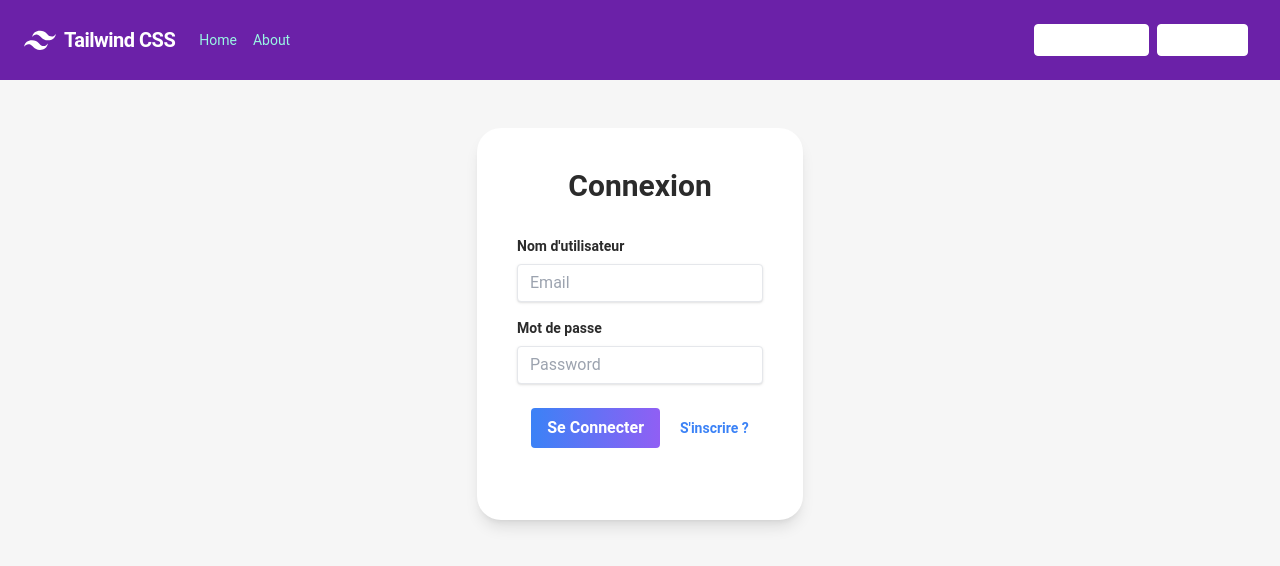
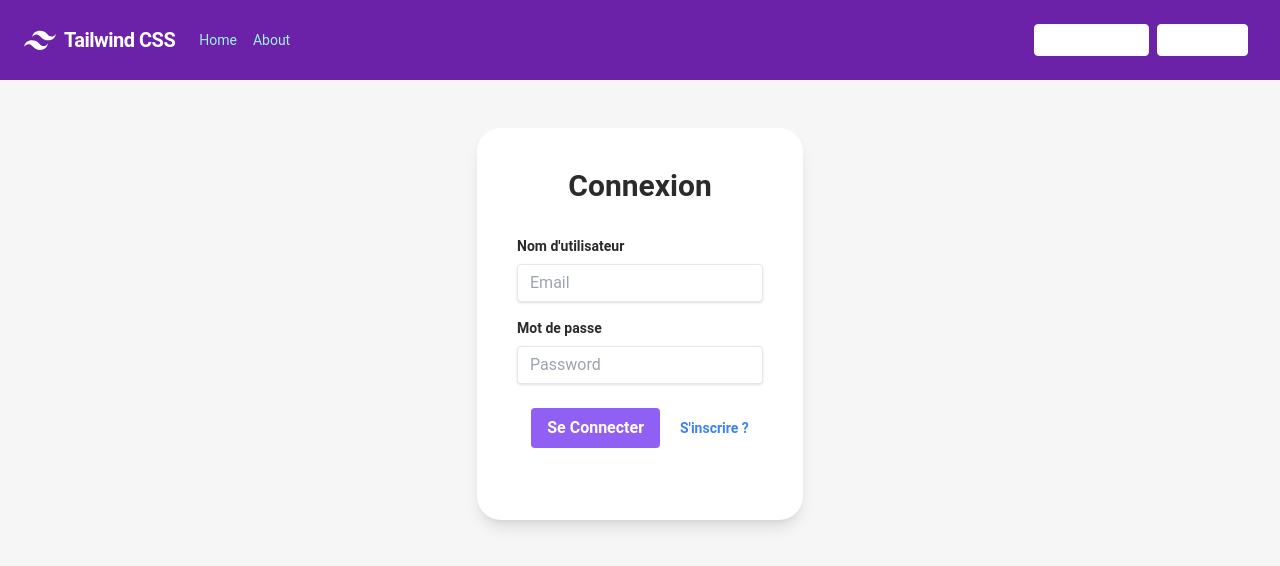
Before and after one commit to th0mas2118/Atelier_2, a Vue app in the folder reunionou/: page /login in a window 1280 px wide. Shown: the top 566 px of the page. Built offline with nearby package versions, Linux system fonts and the light colour scheme.

Commit message:
fix button color

```diff
--- a/reunionou/src/components/FormButton.vue
+++ b/reunionou/src/components/FormButton.vue
@@ -30,7 +30,7 @@
 
 <template lang="">
     <button
-            class="bg-gradient-to-r from-blue-500 to-cpurple hover:bg-blue-700 text-white font-bold py-2 px-4 rounded focus:outline-none focus:shadow-outline"
+            class="bg-cpurple hover:bg-blue-700 text-white font-bold py-2 px-4 rounded focus:outline-none focus:shadow-outline"
             type="button" @click="execute">
             Se Connecter
           </button>
--- a/reunionou/src/views/RegisterView.vue
+++ b/reunionou/src/views/RegisterView.vue
@@ -82,7 +82,7 @@
       </div>
       <div class="flex items-center justify-between mt-11 gap-6">
         <button
-          class="bg-gradient-to-r from-blue-500 to-cpurple hover:bg-blue-700 text-white font-bold py-2 px-4 rounded focus:outline-none focus:shadow-outline"
+          class="bg-cpurple hover:bg-blue-700 text-white font-bold py-2 px-4 rounded focus:outline-none focus:shadow-outline"
           type="button" @click="Register()">
           S'inscrire
         </button>
```
